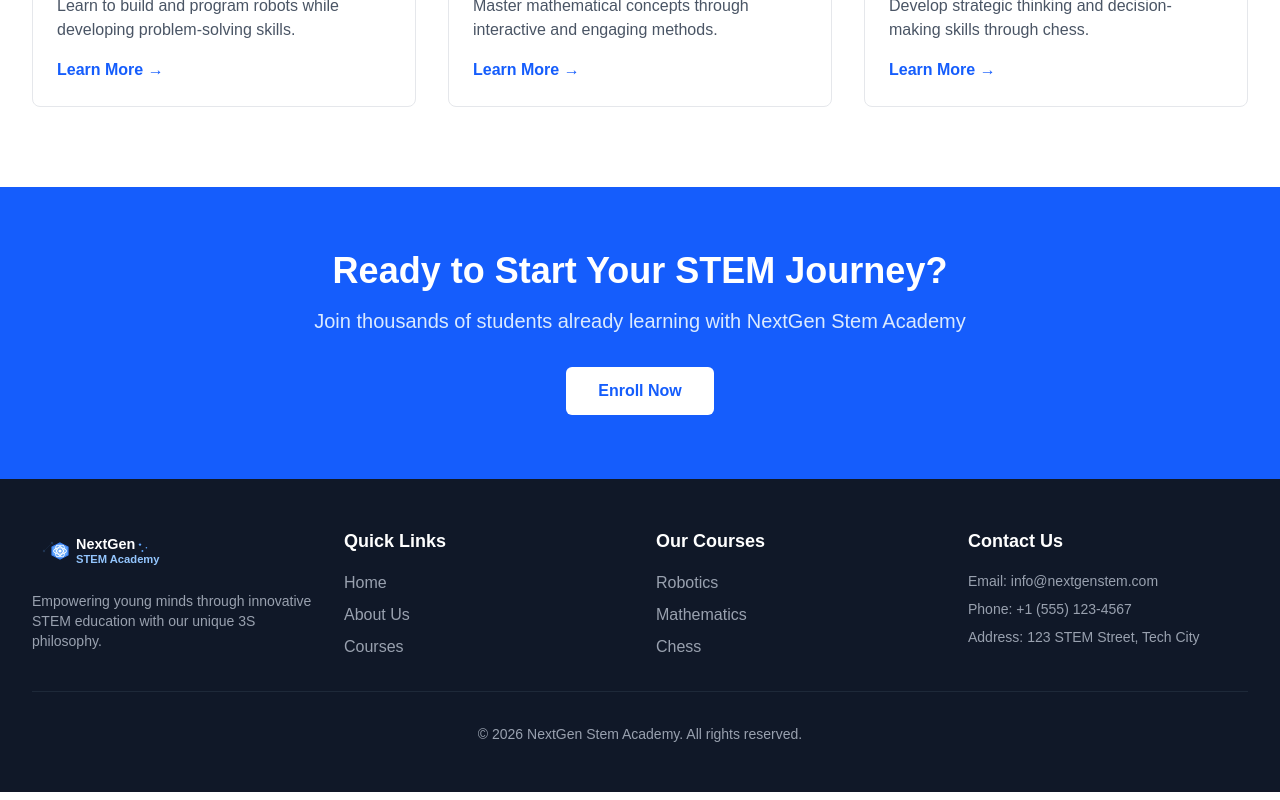
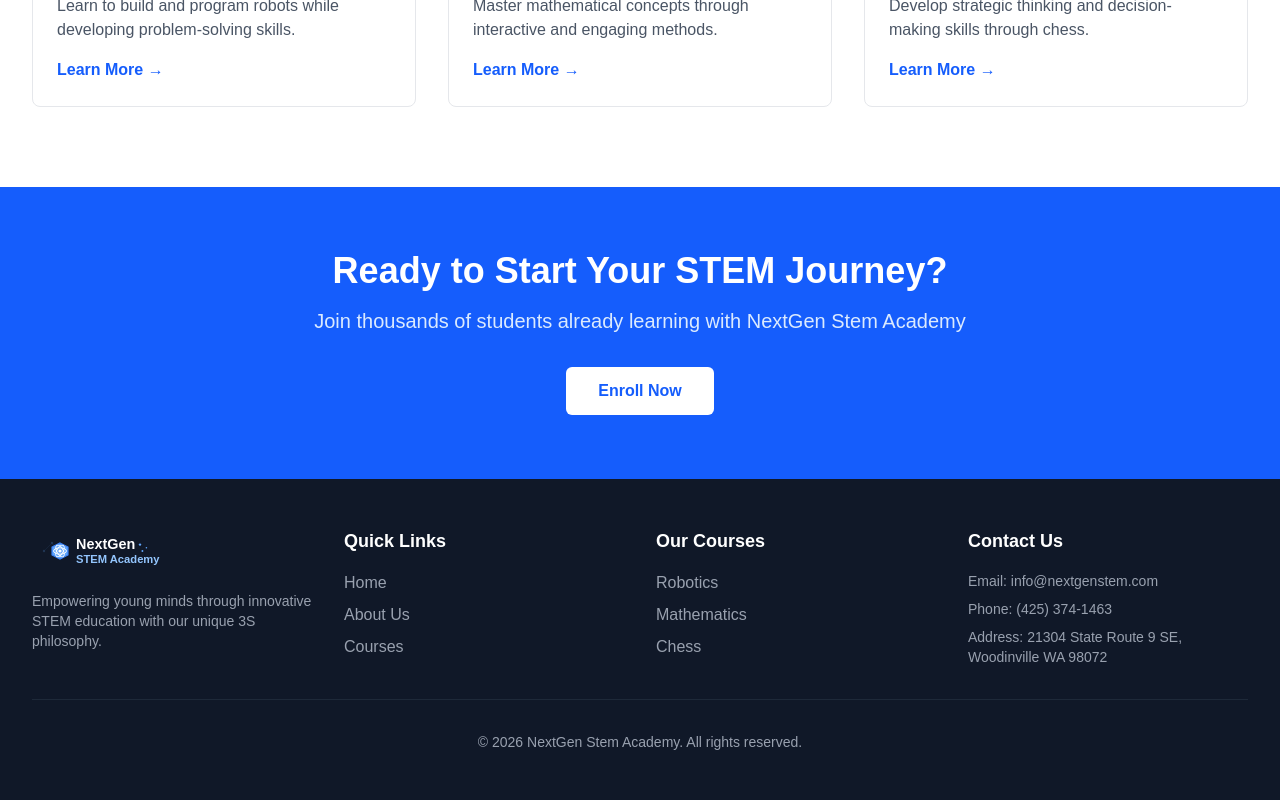
Before and after one commit to vparna/next-zen-stem-academy, a Next.js app: page / in a window 1280 px wide. Shown: the part 1371-2171 px from the top of the page. Built offline with nearby package versions, Linux system fonts and the light colour scheme.

Commit message:
Fix logo display and update contact information
Co-authored-by: vparna <27652323+vparna@users.noreply.github.com>

```diff
--- a/components/Footer.tsx
+++ b/components/Footer.tsx
@@ -11,9 +11,9 @@ export default function Footer() {
             <Image
               src="/logo-white.svg"
               alt="NextGen Stem Academy Logo"
-              width={180}
-              height={54}
-              className="h-12 w-auto mb-4"
+              width={200}
+              height={60}
+              style={{ height: '48px', width: 'auto', marginBottom: '1rem' }}
             />
             <p className="text-gray-400 text-sm">
               Empowering young minds through innovative STEM education with our unique 3S philosophy.
@@ -69,8 +69,8 @@ export default function Footer() {
             <h4 className="text-lg font-semibold mb-4">Contact Us</h4>
             <ul className="space-y-2 text-gray-400 text-sm">
               <li>Email: info@nextgenstem.com</li>
-              <li>Phone: +1 (555) 123-4567</li>
-              <li>Address: 123 STEM Street, Tech City</li>
+              <li>Phone: (425) 374-1463</li>
+              <li>Address: 21304 State Route 9 SE, Woodinville WA 98072</li>
             </ul>
           </div>
         </div>
--- a/components/Navbar.tsx
+++ b/components/Navbar.tsx
@@ -16,10 +16,10 @@ export default function Navbar() {
               <Image
                 src="/logo.svg"
                 alt="NextGen Stem Academy Logo"
-                width={180}
-                height={54}
+                width={200}
+                height={60}
                 priority
-                className="h-12 w-auto"
+                style={{ height: '48px', width: 'auto' }}
               />
             </Link>
           </div>
```
